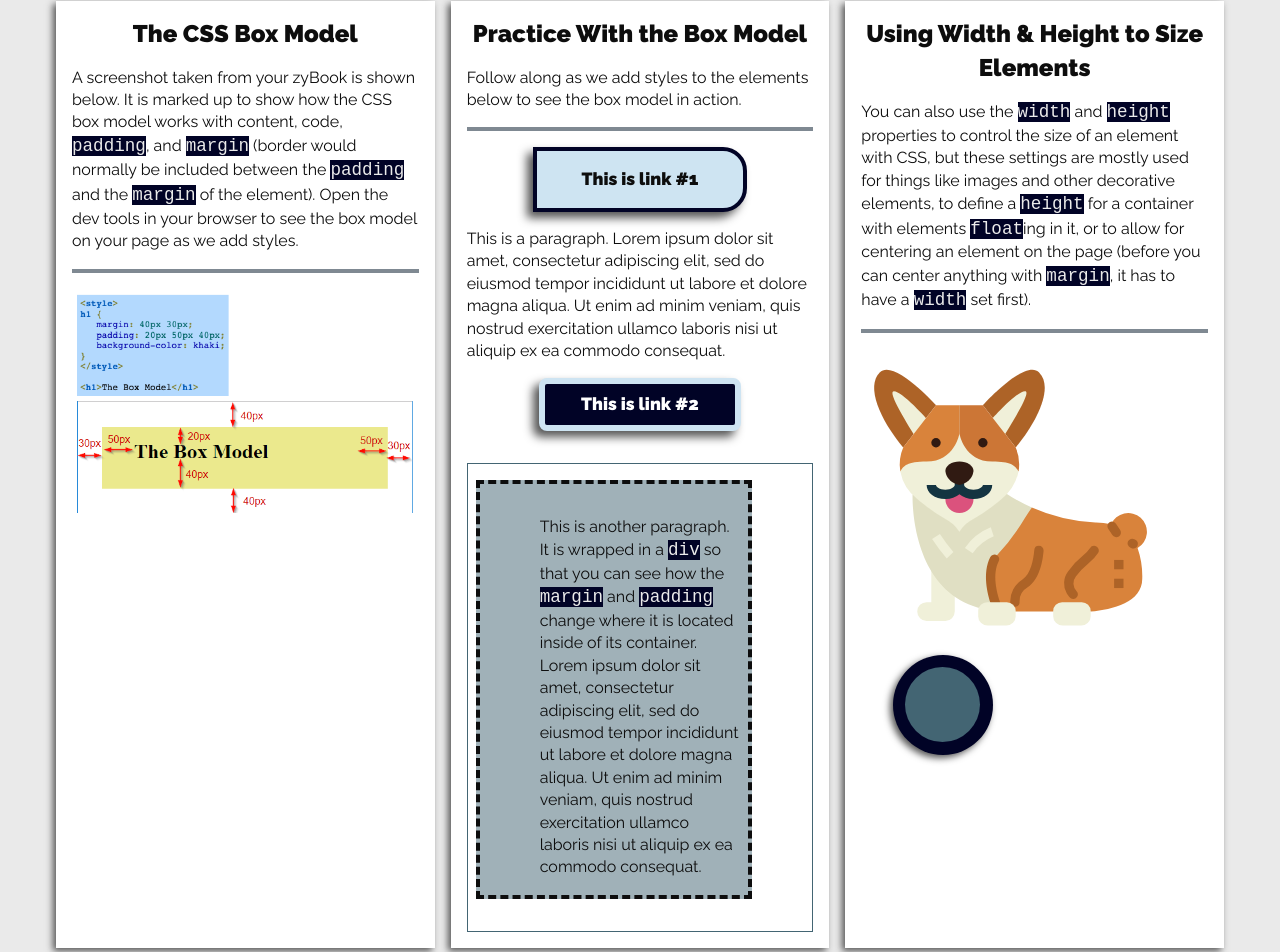
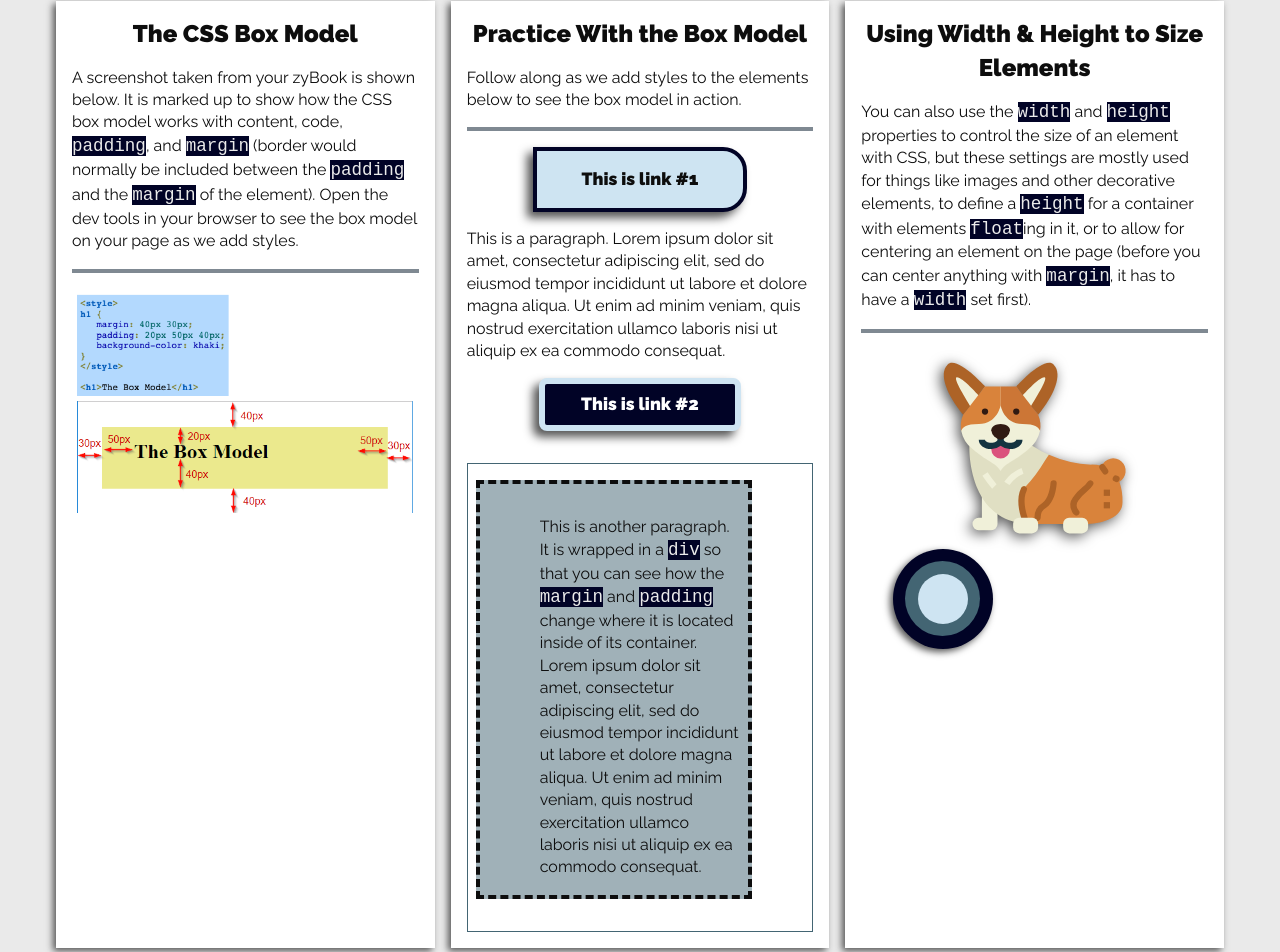
Before and after one commit to zwanner/box-model-common-props, a plain HTML site: page index.html in a window 1280 px wide. Shown: the part 509-1461 px from the top of the page. Drawn offline with Linux system fonts and the light colour scheme.

Commit message:
section 3

```diff
--- a/styles.css
+++ b/styles.css
@@ -434,6 +434,11 @@ footer{
         - add the small filter drop shadow from the CSS variables in the root
 */
 #section3 img{
+    display: block;
+    width: 200px;
+    height: auto;
+    margin: 0 auto;
+    filter: var(--filter-shadow-sm);
 
 }
 
@@ -476,6 +481,16 @@ footer{
         - move this to the right from its original location by 25px
 */
 #section3 div::after{
+    content: "";
+    display: block;
+    width: 50px;
+    height: 50px;
+    background-color: var(--lt-blue);
+    border-radius: 50%;
+    position: relative;
+    z-index: 2;
+    top: -50px;
+    left: 25px;
 }
 
 
```
